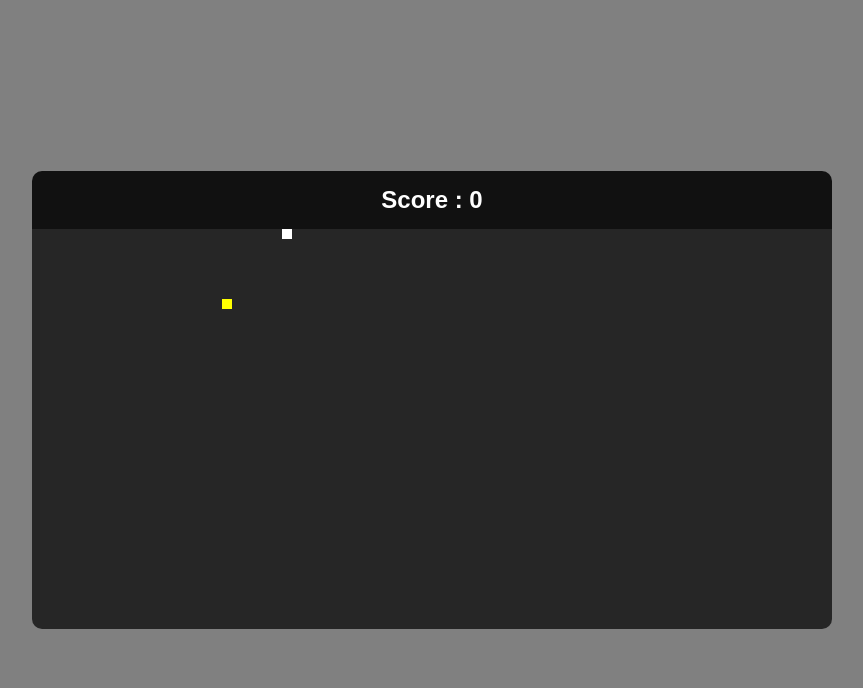
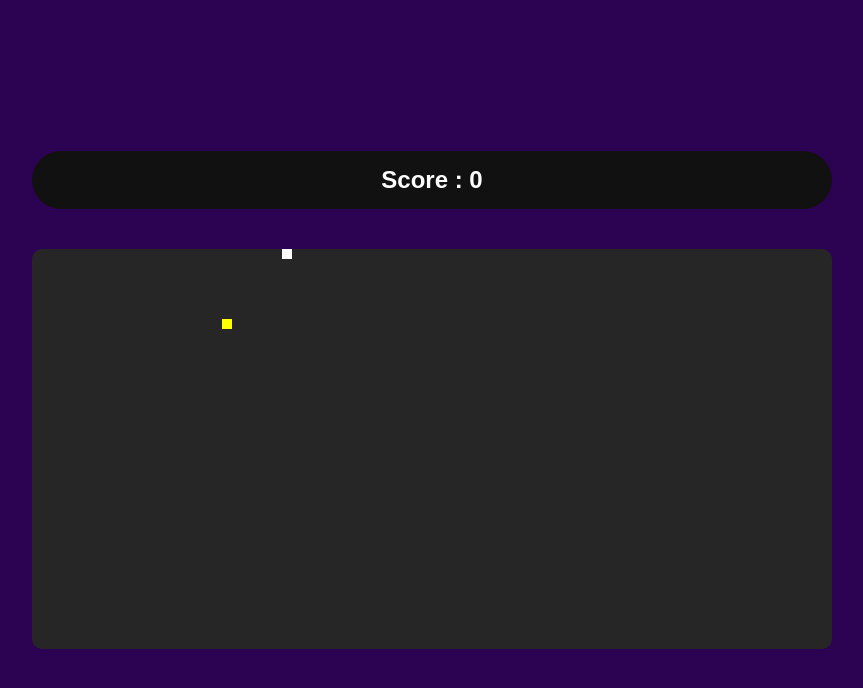
Before and after one commit to m-mourouh/Snake-Game-Using-Javascript-OOP, a plain HTML site: page Snake/index.html in a window 1280 px wide. Shown: the whole page, without its empty margins (208-1071 px from the left). Drawn offline with Linux system fonts and the light colour scheme.

Commit message:
Update index.html

```diff
--- a/Snake/index.html
+++ b/Snake/index.html
@@ -14,7 +14,7 @@
          justify-content: center;
          align-items: center;
          overflow: hidden;
-         background: gray;
+         background: #2c0252;
          font-family: 'Montserrat' ,sans-serif;
          margin: 0;
      }
@@ -25,14 +25,15 @@
          background: #111111;
          text-align: center;
          padding: 15px 0;
-    border-radius: 10px 10px 0 0;
+    border-radius: 50px;
+    margin-bottom: 40px;
      }
      .snakeGame {
          display: flex;
          flex-direction: column;
      }
         canvas {
-    border-radius: 0 0 10px 10px;
+    border-radius:10px;
 }
     </style>
 </head>
```
